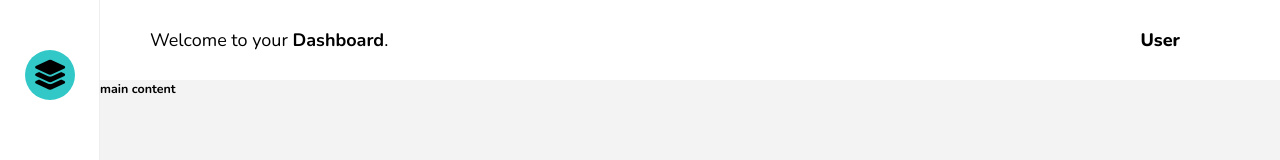
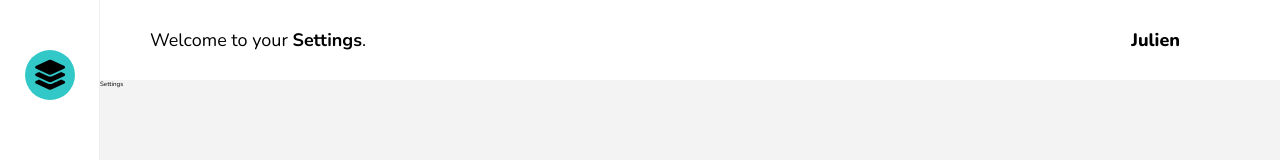
Before and after one commit to juliendy/Tasca, a React (Vite) app: page / in a window 1280 px wide. Both pictures are taken after a click on the button 1210 px from the left and 40 px from the top of the page. Shown: the top 160 px of the page. Built offline with nearby package versions, Linux system fonts and the light colour scheme.

Commit message:
chore: functionality to mainnav (profile) button

```diff
--- a/src/App.jsx
+++ b/src/App.jsx
@@ -43,6 +43,7 @@ function App() {
     // Aside Function (depending on button clicked):
     function openDashboard() {
         console.log("Dashboard Opened!");
+        updateCurrentPageName("Dashboard");
         setDashboardIsOpen(true);
         setProjectsIsOpen(false);
         setReportsIsOpen(false);
@@ -53,8 +54,8 @@ function App() {
 
     function openProjects() {
         console.log("Projects Opened!");
-        setAsideIsOpen(true);
-
+        // setAsideIsOpen(true);
+        updateCurrentPageName("Projects");
         setDashboardIsOpen(false);
         setProjectsIsOpen(true);
         setReportsIsOpen(false);
@@ -65,6 +66,7 @@ function App() {
 
     function openReports() {
         console.log("Reports Opened!");
+        updateCurrentPageName("Reports");
         setDashboardIsOpen(false);
         setProjectsIsOpen(false);
         setReportsIsOpen(true);
@@ -75,6 +77,7 @@ function App() {
 
     function openMessages() {
         console.log("Messages Opened!");
+        updateCurrentPageName("Messages");
         setDashboardIsOpen(false);
         setProjectsIsOpen(false);
         setReportsIsOpen(false);
@@ -85,6 +88,7 @@ function App() {
 
     function openSettings() {
         console.log("Settings Opened!");
+        updateCurrentPageName("Settings");
         setDashboardIsOpen(false);
         setProjectsIsOpen(false);
         setReportsIsOpen(false);
@@ -95,6 +99,7 @@ function App() {
 
     function openLogout() {
         console.log("Logout Opened!");
+        updateCurrentPageName("Logout");
         setDashboardIsOpen(false);
         setProjectsIsOpen(false);
         setReportsIsOpen(false);
@@ -103,8 +108,13 @@ function App() {
         setLogoutIsOpen(true);
     }
 
+    function updateCurrentPageName(page) {
+        setCurrentPageName(page);
+    }
+
     // --- USER DETAILS ---
-    const [username, setUsername] = useState("User");
+    const [currentPageName, setCurrentPageName] = useState("Dashboard");
+    const [username, setUsername] = useState("Julien");
 
     return (
         <div className="App">
@@ -130,7 +140,11 @@ function App() {
                     />
                 </div>
                 <div className="main-container">
-                    <Main username={username} />
+                    <Main
+                        currentPageName={currentPageName}
+                        username={username}
+                        updateCurrentPageName={(page) => updateCurrentPageName(page)}
+                    />
                 </div>
             </div>
         </div>
--- a/src/components/main/Main.jsx
+++ b/src/components/main/Main.jsx
@@ -1,12 +1,21 @@
 import "./Main.css";
 import MainNav from "./MainNav/MainNav";
 
-function Main({ username }) {
+function Main({ currentPageName, username, updateCurrentPageName }) {
     return (
         <main className="main">
-            <MainNav username={username} />
+            <MainNav
+                currentPageName={currentPageName}
+                username={username}
+                updateCurrentPageName={updateCurrentPageName}
+            />
             <div className="main-content">
-                <h1>main content</h1>
+                {currentPageName === "Dashboard" && <p>Dashboard</p>}
+                {currentPageName === "Projects" && <p>Projects</p>}
+                {currentPageName === "Reports" && <p>Reports</p>}
+                {currentPageName === "Messages" && <p>Messages</p>}
+                {currentPageName === "Settings" && <p>Settings</p>}
+                {currentPageName === "Logout" && <p>Logout</p>}
             </div>
         </main>
     );
--- a/src/components/main/MainNav/MainNav.jsx
+++ b/src/components/main/MainNav/MainNav.jsx
@@ -1,14 +1,14 @@
 import "./MainNav.css";
 
-function MainNav({ username }) {
+function MainNav({ currentPageName, username, updateCurrentPageName }) {
     return (
         <div className="main-nav">
             <p className="main-nav__text">
-                Welcome to your <strong>Dashboard</strong>.
+                Welcome to your <strong>{currentPageName}</strong>.
             </p>
             <div className="main-nav__profile">
                 <p className="main-nav__profile-name">{username}</p>
-                <button className="main-nav__profile-pic btn-transparent">
+                <button onClick={() => updateCurrentPageName('Settings')} className="main-nav__profile-pic btn-transparent">
                     <i className="main-nav__profile-pic--icon fa-solid fa-robot"></i>
                 </button>
                 <div className="main-nav__profile-notification">
```
